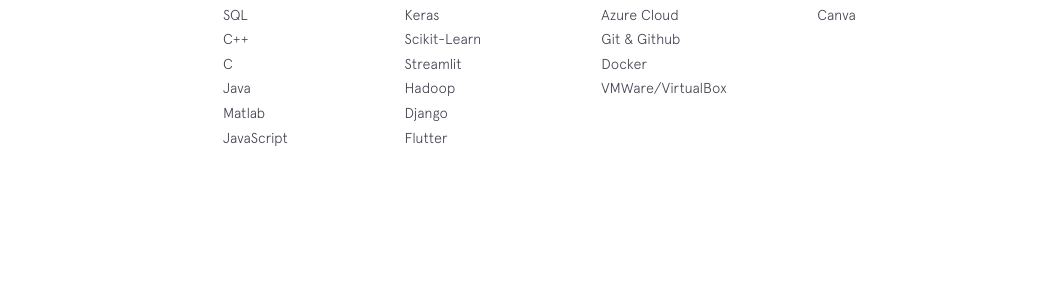
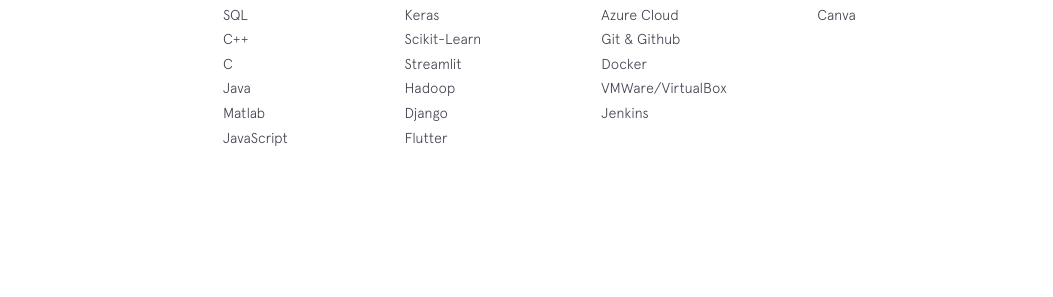
Before and after one commit to CodingAya/codingaya.github.io, a Jekyll site: the page built from index.html, in a window 1280 px wide and 900 px high, scrolled down 1410 px. Shown: the part 156-453 px from the top of the window, without its empty margins (227-1280 px from the left). Built offline with Jekyll 4.4.1, drawn with Linux system fonts in a browser that asks for light colours; nearby versions of some CDN libraries.

Commit message:
Skills v0

```diff
--- a/_data/skills.yml
+++ b/_data/skills.yml
@@ -22,7 +22,7 @@
   - item: Git & Github
   - item: Docker
   - item: VMWare/VirtualBox
-  - item:
+  - item: Jenkins
 
 design:
   - item: Figma
```
